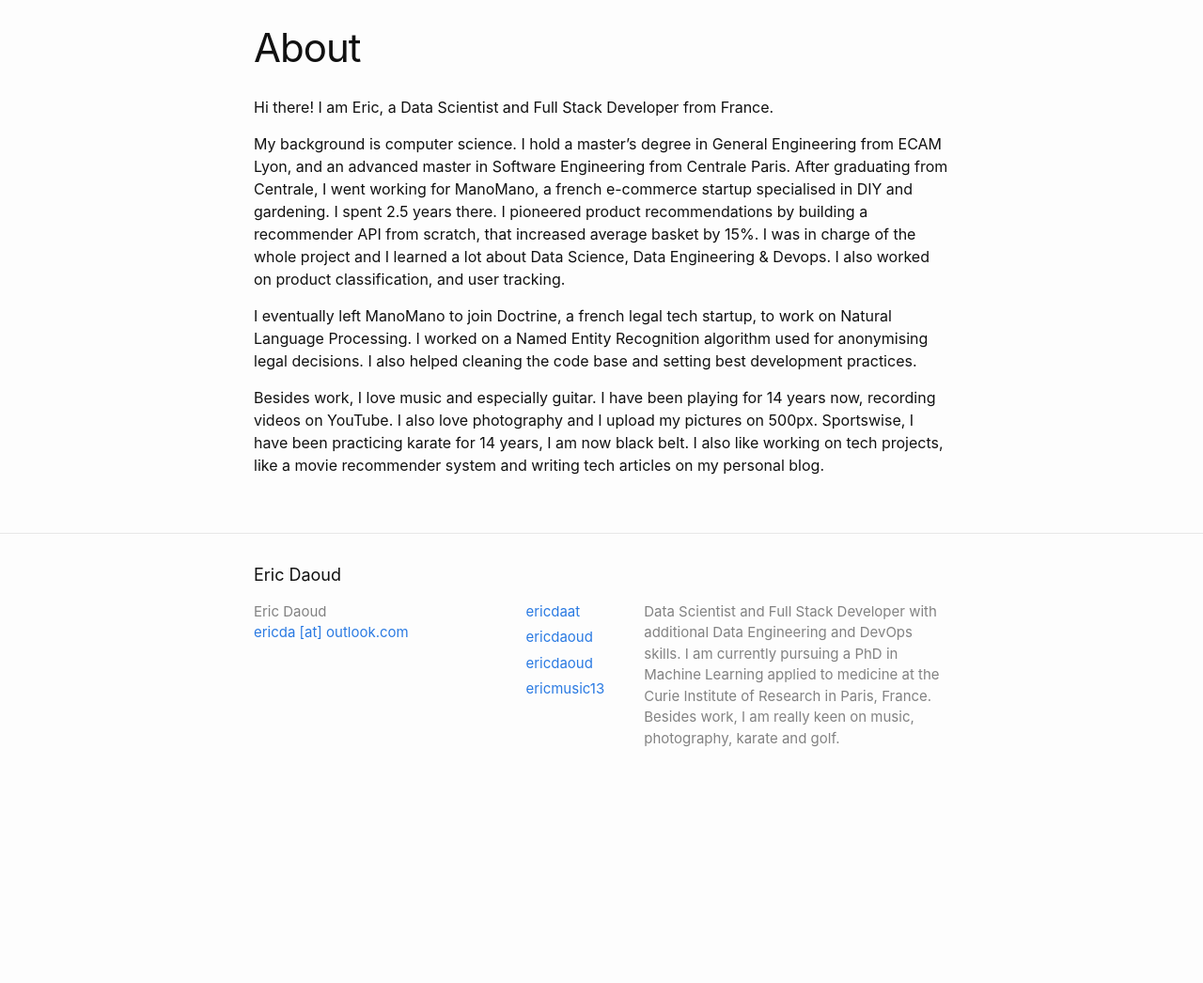
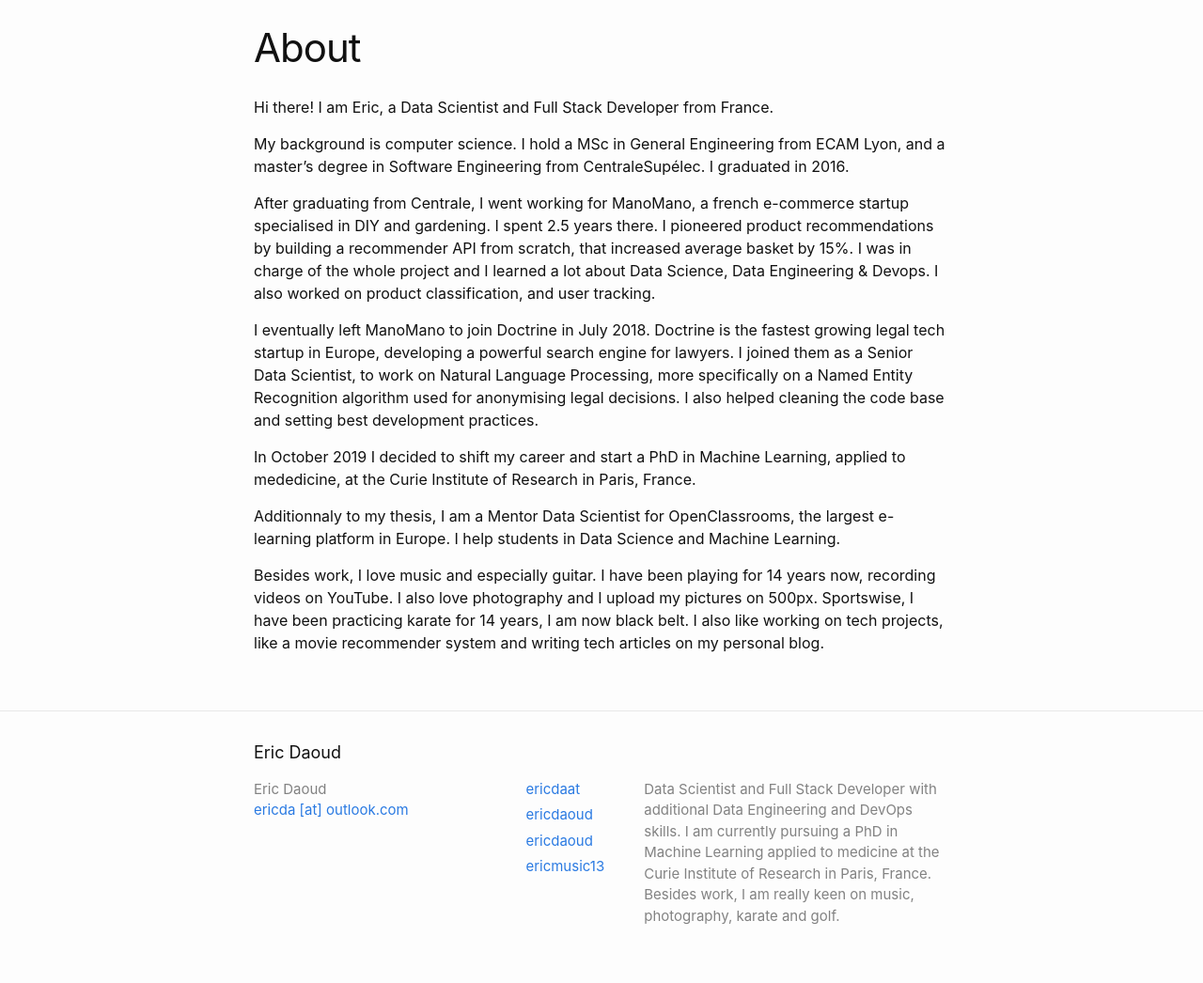
Before and after one commit to ericdaat/jekyll-blog, a Jekyll site: the page built from about.md, in a window 1280 px wide. Shown: the part 357-1403 px from the top of the page at 94% size. Built offline with Jekyll 4.4.1, drawn with Linux system fonts in a browser that asks for light colours; before the commit the page ends 1214 px from its top, so only the background shows below that.

Commit message:
edit about section

```diff
--- a/about.md
+++ b/about.md
@@ -7,9 +7,10 @@ cover: desk.jpg
 
 Hi there! I am Eric, a Data Scientist and Full Stack Developer from France.
 
-My background is computer science. I hold a master’s degree in General
-Engineering from ECAM Lyon, and an advanced master in Software Engineering
-from Centrale Paris.
+My background is computer science. I hold a MSc in General
+Engineering from ECAM Lyon, and a master's degree in Software Engineering
+from CentraleSupélec. I graduated in 2016.
+
 After graduating from Centrale, I went working for ManoMano, a french
 e-commerce startup specialised in DIY and gardening. I spent 2.5 years there.
 I pioneered product recommendations by building a recommender API from scratch,
@@ -17,10 +18,20 @@ that increased average basket by 15%. I was in charge of the whole project
 and I learned a lot about Data Science, Data Engineering & Devops.
 I also worked on product classification, and user tracking.
 
-I eventually left ManoMano to join Doctrine, a french legal tech startup,
-to work on Natural Language Processing. I worked on a Named Entity Recognition
-algorithm used for anonymising legal decisions. I also helped cleaning
-the code base and setting best development practices.
+I eventually left ManoMano to join Doctrine in July 2018.
+Doctrine is the fastest growing legal tech startup in Europe, developing a
+powerful search engine for lawyers. I joined them as a Senior Data Scientist,
+to work on Natural Language Processing, more specifically on a Named Entity
+Recognition algorithm used for anonymising legal decisions. I also helped
+cleaning the code base and setting best development practices.
+
+In October 2019 I decided to shift my career and start a PhD in Machine
+Learning, applied to mededicine, at the Curie Institute of Research in
+Paris, France.
+
+Additionnaly to my thesis, I am a Mentor Data Scientist for OpenClassrooms,
+the largest e-learning platform in Europe. I help students in Data Science and
+Machine Learning.
 
 Besides work, I love music and especially guitar. I have been playing
 for 14 years now, recording videos on YouTube. I also love photography
```
